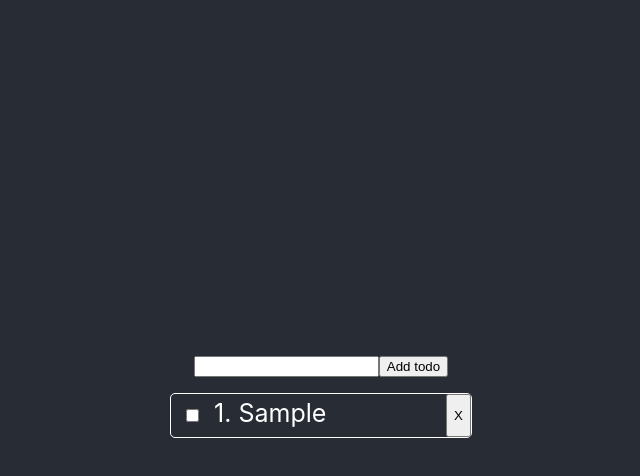
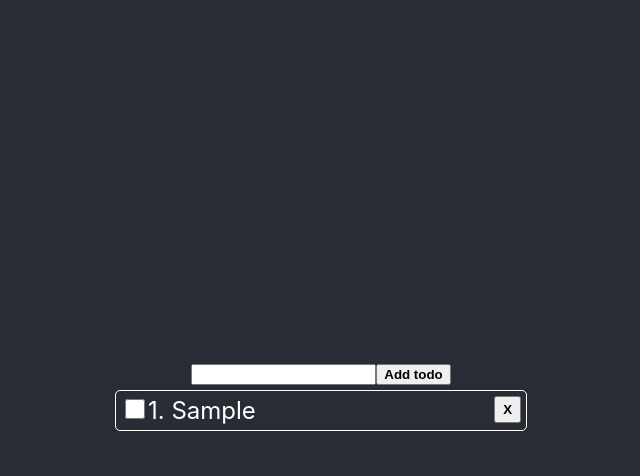
Before and after one commit to svlipatnikov/react-test, a React (Create React App) app: page / in a window 1280 px wide. Both pictures are taken after typing "Sample" into the empty fields and a click on the button "Add todo". Shown: the top 476 px of the page, without its empty margins (319-959 px from the left). Built offline with nearby package versions, Linux system fonts and the light colour scheme.

Commit message:
full todo app func component

```diff
--- a/src/App.css
+++ b/src/App.css
@@ -20,7 +20,7 @@
   flex-direction: column;
   align-items: center;
   justify-content: center;
-  font-size: calc(10px + 2vmin);
+  font-size: '1.5rem';
   color: white;
 }
 
--- a/src/TodoFcomponent/Form.js
+++ b/src/TodoFcomponent/Form.js
@@ -1,4 +1,9 @@
 import React, { useState } from 'react'
+
+const formStyle = {
+  display: 'flex',
+  justifyContent: 'center',
+}
 
 export default function Form({ addNewTodo }) {
   const [inputText, setInputText] = useState('')
@@ -16,9 +21,11 @@ export default function Form({ addNewTodo }) {
   }
 
   return (
-    <form onSubmit={submit}>
+    <form onSubmit={submit} style={formStyle}>
       <input value={inputText} onChange={getInputText}></input>
-      <button>Add todo</button>
+      <button>
+        <b>Add todo</b>
+      </button>
     </form>
   )
 }
--- a/src/TodoFcomponent/TodoApp.js
+++ b/src/TodoFcomponent/TodoApp.js
@@ -13,10 +13,9 @@ export default function TodoApp() {
     setTodoArr((lastArr) => lastArr.filter((todo, index) => id !== index))
   }
 
-  function doneTodo(id, doneFlag) {
-    let newArr = todoArr
-    newArr[id].done = doneFlag
-    console.log(newArr)
+  function doneTodo(id) {
+    const newArr = [...todoArr]
+    newArr[id].done = !newArr[id].done
     setTodoArr(newArr)
   }
 
--- a/src/TodoFcomponent/TodoItem.js
+++ b/src/TodoFcomponent/TodoItem.js
@@ -1,17 +1,25 @@
 import React from 'react'
 
-const ItemStyles = {
+const itemStyles = {
   display: 'flex',
   justifyContent: 'space-between',
   border: '1px solid #fff',
   borderRadius: '5px',
-  margin: '1rem',
-  width: '300px',
+  margin: '5px',
+  padding: '5px',
+  width: '400px',
+  // verticalAlign: 'middle',
 }
 
-// const doneStyle = {
-//   textDecoration: 'line-through',
-// }
+const spanStyle = {
+  // display: 'flex',
+  // justifyContent: 'left',
+}
+
+const doneStyle = {
+  textDecoration: 'line-through',
+  color: 'grey',
+}
 
 export default function TodoItem({ index, todo, delTodo, doneTodo }) {
   function delIltem() {
@@ -19,21 +27,23 @@ export default function TodoItem({ index, todo, delTodo, doneTodo }) {
   }
 
   function doneItem() {
-    doneTodo(index, !todo.done)
+    doneTodo(index)
   }
 
   return (
-    <li style={ItemStyles}>
-      <span>
+    <li style={itemStyles}>
+      <span style={todo.done ? { ...spanStyle, ...doneStyle } : spanStyle}>
         <input
           type="checkbox"
-          style={{ margin: '15px' }}
+          style={{ width: '1.5em', height: '1.5em' }}
           onChange={doneItem}
           checked={todo.done}
         />
         {index + 1 + '. ' + todo.text}
       </span>
-      <button onClick={delIltem}>X</button>
+      <button onClick={delIltem} style={{ width: '2em', height: '2em' }}>
+        <b>X</b>
+      </button>
     </li>
   )
 }
--- a/src/TodoFcomponent/TodoList.js
+++ b/src/TodoFcomponent/TodoList.js
@@ -5,7 +5,8 @@ const listStyles = {
   listStyle: 'none',
   margin: 0,
   padding: 0,
-  fontSize: 25,
+  fontSize: '1.5rem',
+  textAlign: 'left',
 }
 
 export default function TodoList({ todoArr, delTodo, doneTodo }) {
```
Also changed, not shown: 1 other file (tests, documents, lock files or other folders).
